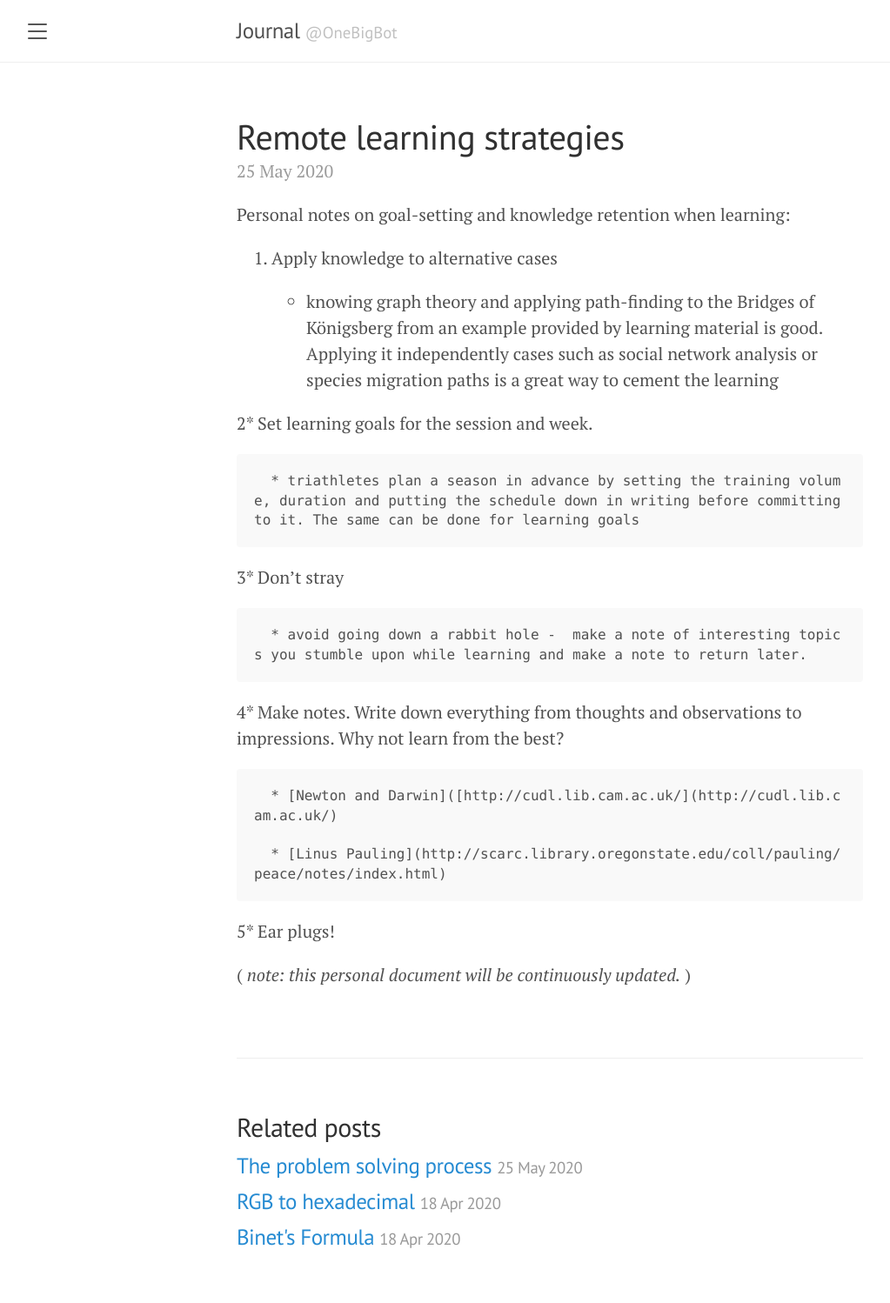
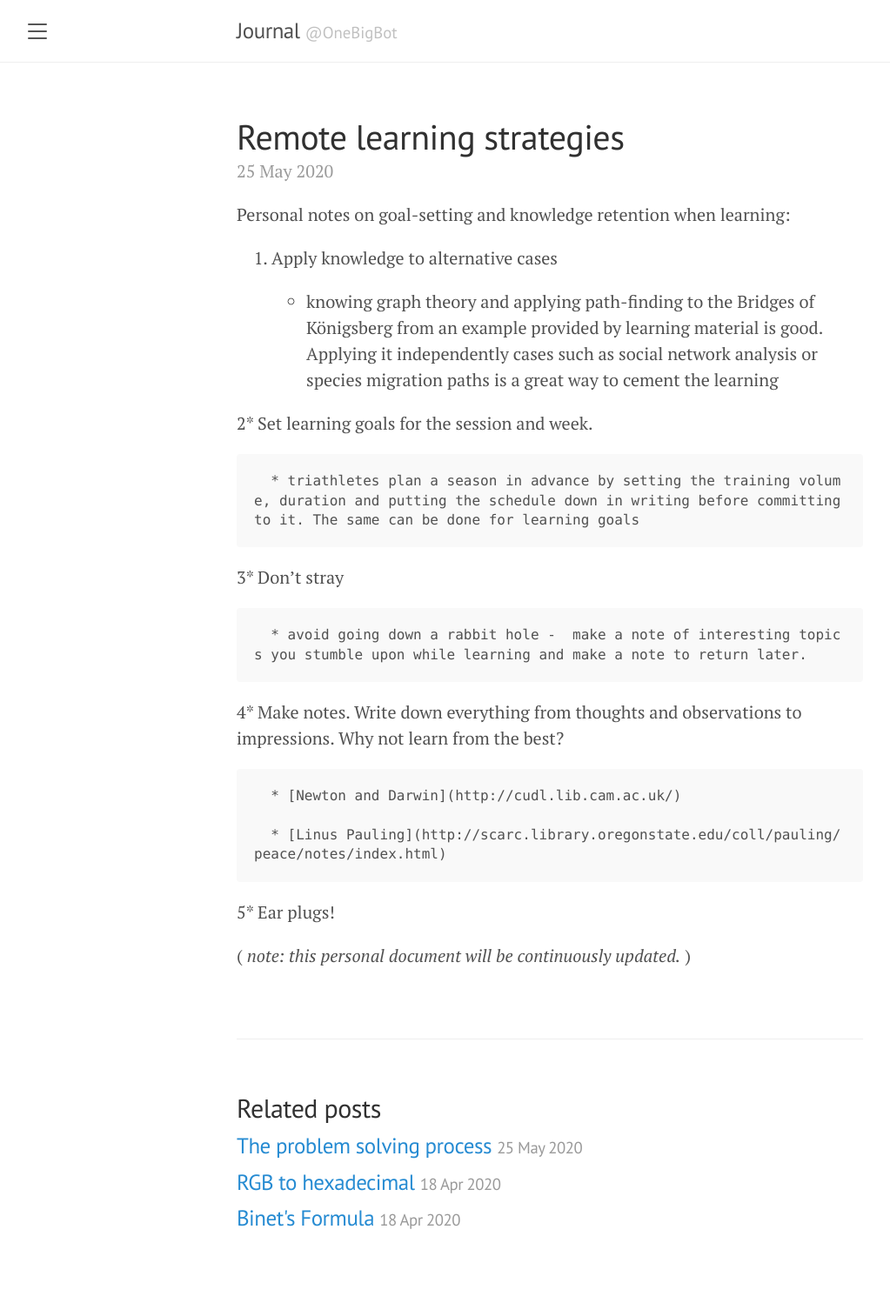
Before and after one commit to saintograph/journal, a Jekyll site: the page built from _posts/2020-05-25-remote-learning-strategies.md, in a window 1280 px wide. Shown: the whole page at 87% size, without its empty margins (8-1031 px from the left). Built offline with Jekyll 4.4.1, drawn with Linux system fonts in a browser that asks for light colours; after the commit the page ends 1476 px from its top, so only the background shows below that; part of the change alters nothing that is shown.

Commit message:
Learning strategies.

```diff
--- a/_posts/2020-05-25-remote-learning-strategies.md
+++ b/_posts/2020-05-25-remote-learning-strategies.md
@@ -23,7 +23,7 @@ Personal notes on goal-setting and knowledge retention when learning:
 
 4* Make notes. Write down everything from thoughts and observations to impressions. Why not learn from the best?
 
-      * [Newton and Darwin]([http://cudl.lib.cam.ac.uk/](http://cudl.lib.cam.ac.uk/)
+      * [Newton and Darwin](http://cudl.lib.cam.ac.uk/)
 
       * [Linus Pauling](http://scarc.library.oregonstate.edu/coll/pauling/peace/notes/index.html)
 
```
